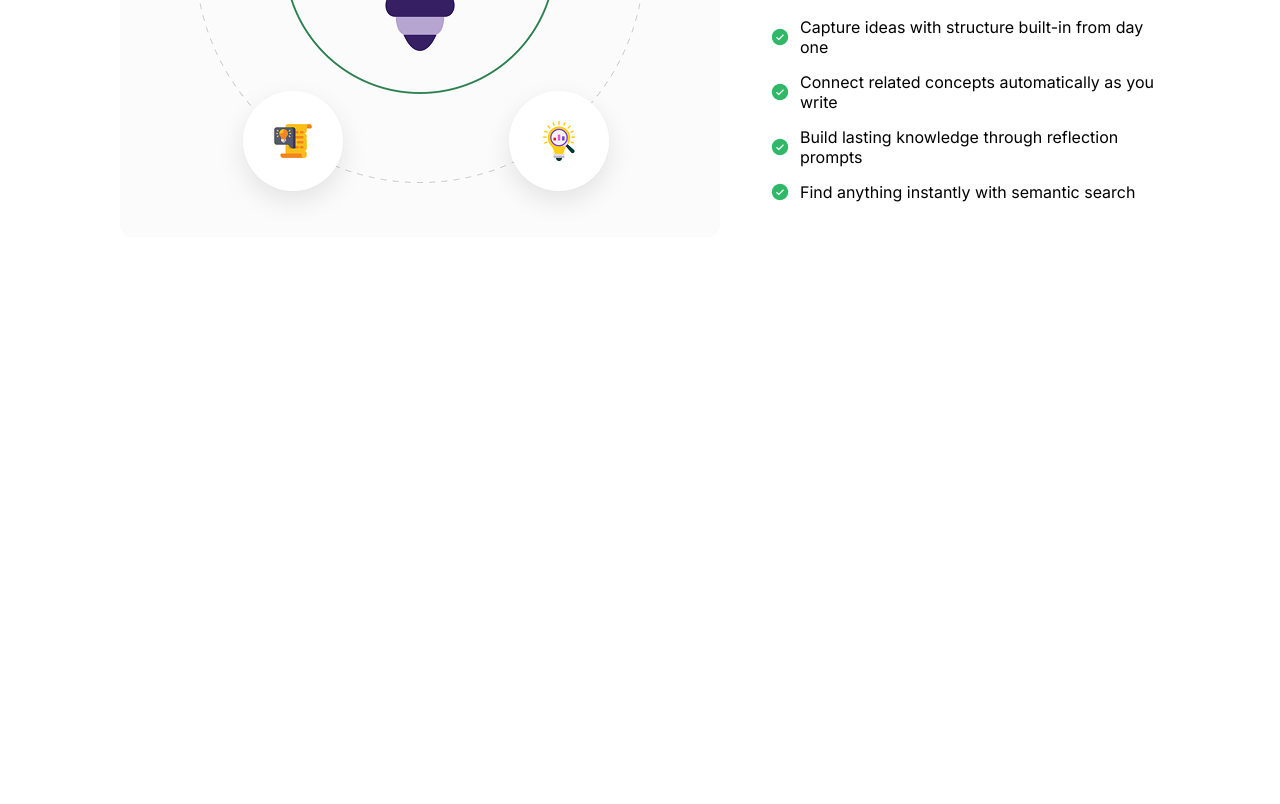
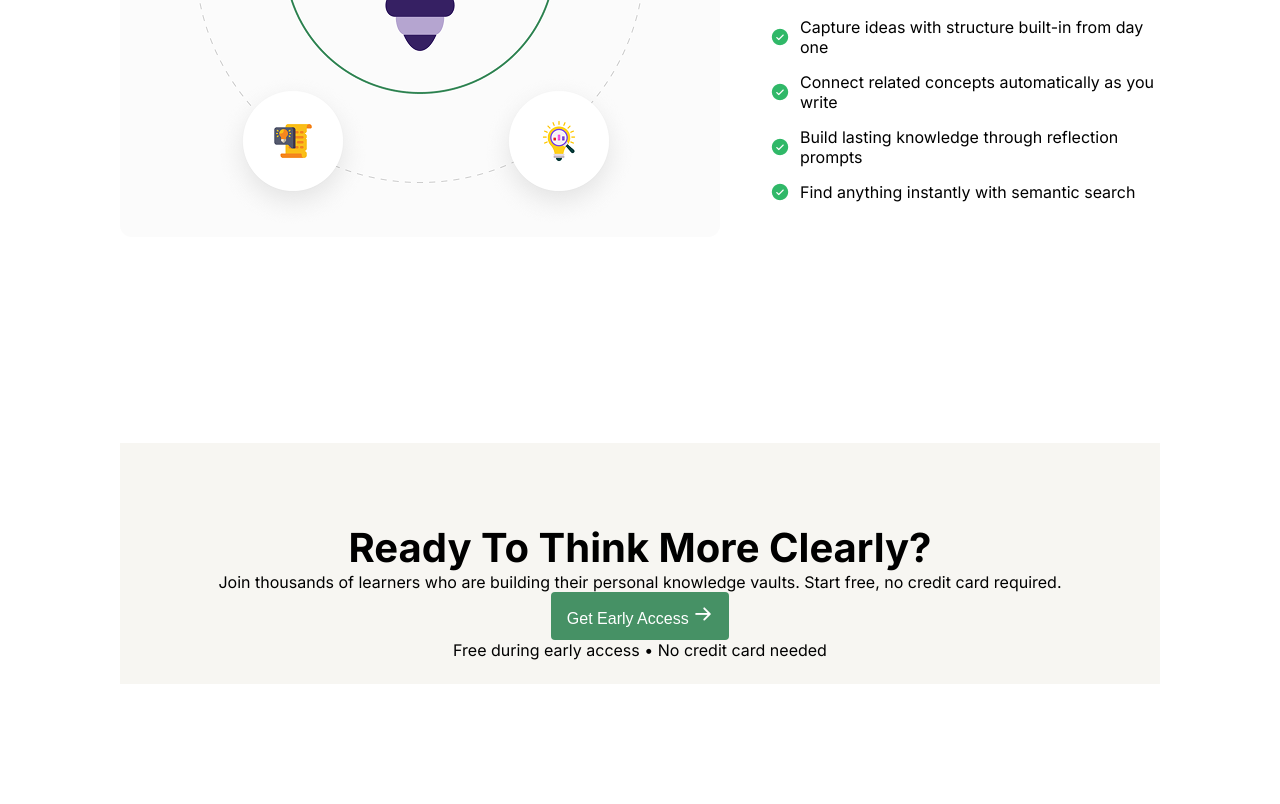
Before and after one commit to nazmul-gis/PH_Assignment_01, a plain HTML site: page index.html in a window 1280 px wide. Shown: the part 1630-2434 px from the top of the page. Before the commit the page ends 2071 px from the top, so only its background shows below. Drawn offline with Linux system fonts and the light colour scheme; a web font is replaced by a local one.

Commit message:
Ready to think more clearly section completed.

```diff
--- a/index.html
+++ b/index.html
@@ -131,6 +131,22 @@
           </div>
         </div>
       </section>
+
+      <section class="ready container">
+        <div class="ready-box">
+          <h2>Ready To Think More Clearly?</h2>
+          <p>
+            Join thousands of learners who are building their personal knowledge
+            vaults. Start free, no credit card required.
+          </p>
+          <button class="btn">
+            Get Early Access <img src="./assets/ArrowRight.png" alt="" />
+          </button>
+          <p class="small-text">
+            Free during early access • No credit card needed
+          </p>
+        </div>
+      </section>
     </header>
   </body>
 </html>
--- a/style.css
+++ b/style.css
@@ -223,3 +223,23 @@ nav div button{
 .solution-text p{
     font-size: 16px;
 }
+
+/* Ready Section */
+.ready {
+    padding: 2px 120px 120px 120px;
+ }
+
+.ready-box {
+    background-color: #F7F6F2;
+    text-align: center;
+    padding: 80px 40px 24px 40px;
+}
+
+.ready-box h2{
+    font-weight: 800px;
+    font-size: 40px;
+}
+
+.ready-box {
+    font-size: 16px;
+}
```
